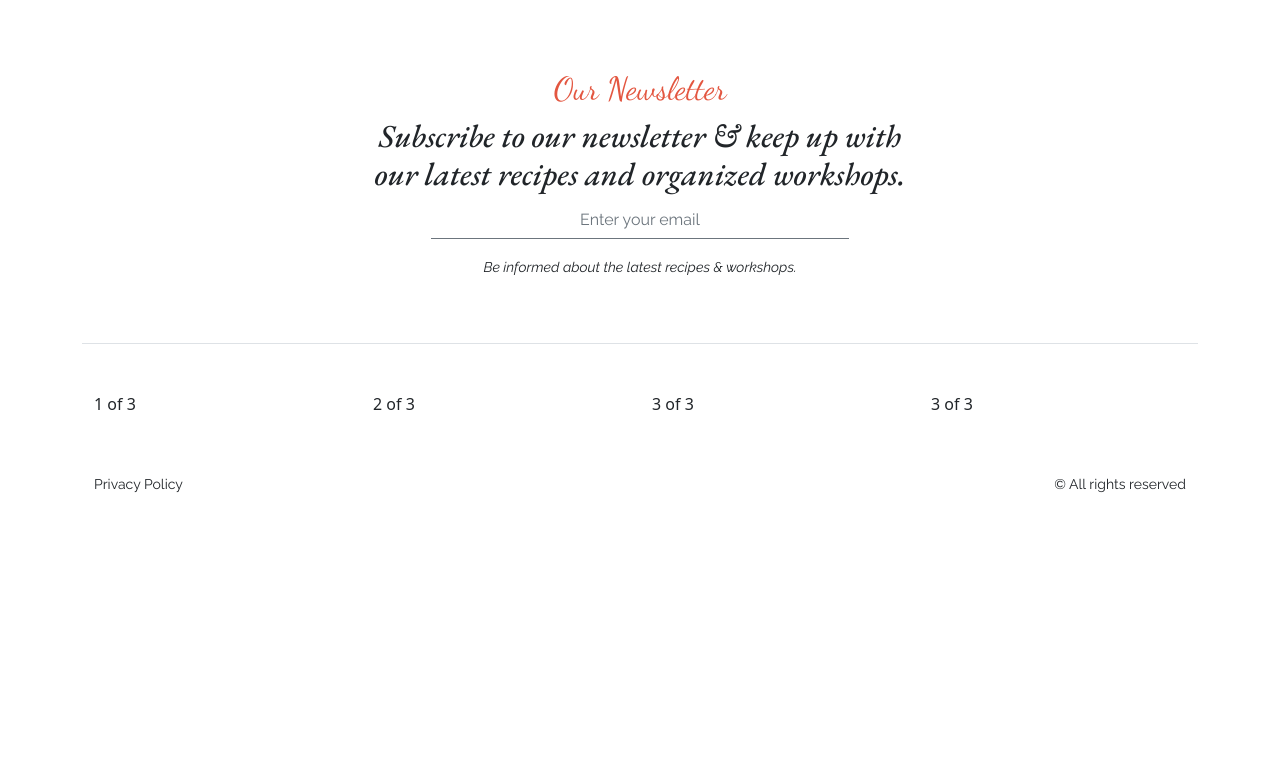
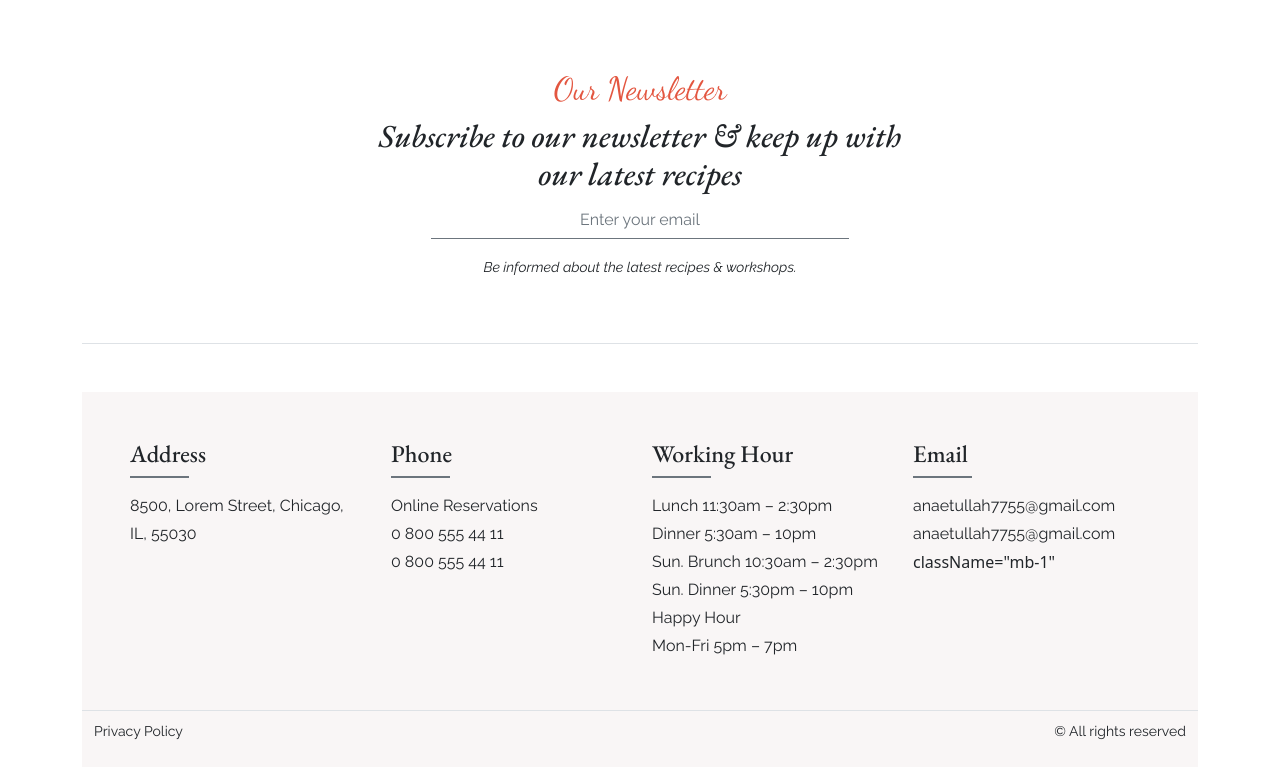
Before and after one commit to anayetullah-developer/italiano-client, a React (Vite) app: page / in a window 1280 px wide. Shown: the part 2345-3112 px from the top of the page. Before the commit the page ends 2865 px from the top, so only its background shows below. Built offline with nearby package versions, Linux system fonts and the light colour scheme.

Commit message:
Second extra section done

```diff
--- a/src/components/shared/Footer/Footer.jsx
+++ b/src/components/shared/Footer/Footer.jsx
@@ -11,8 +11,7 @@ const Footer = () => {
         </h2>
         <div className="w-50 mx-auto text-center">
           <h2 className="text-center fst-italic">
-            Subscribe to our newsletter & keep up with our latest recipes and
-            organized workshops.
+            Subscribe to our newsletter & keep up with our latest recipes
           </h2>
           <Form>
             <Form.Group className="mb-3" controlId="formGroupEmail">
@@ -29,15 +28,40 @@ const Footer = () => {
         </div>
       </div>
 
-      <Container className="my-5">
-        <Row>
-          <Col>1 of 3</Col>
-          <Col>2 of 3</Col>
-          <Col>3 of 3</Col>
-          <Col>3 of 3</Col>
+      <Container className="mt-5 bg-primary p-5 border-bottom">
+        <Row className="d-flex flex-column flex-md-row justify-content-md-between align-items-md-start align-items-center">
+          <Col>
+          <h4 className="mb-2">Address</h4>
+          <div className="border w-25 border-secondary mb-3"></div>
+          <p className="mb-1">8500, Lorem Street, Chicago,</p>
+          <p className="mb-1">IL, 55030</p>
+          </Col>
+          <Col>
+            <h4 className="mb-2 mt-md-0 mt-3">Phone</h4>
+            <div className="border w-25 border-secondary mb-3"></div>
+            <p className="mb-1">Online Reservations</p>
+            <p className="mb-1">0 800 555 44 11</p>
+            <p className="mb-1">0 800 555 44 11</p>
+          </Col>
+          <Col>
+          <h4 className="mb-2 mt-md-0 mt-3">Working Hour</h4>
+            <div className="border w-25 border-secondary mb-3"></div>
+            <p className="mb-1">Lunch 11:30am – 2:30pm</p>
+            <p className="mb-1">Dinner 5:30am – 10pm</p>
+            <p className="mb-1">Sun. Brunch 10:30am – 2:30pm</p>
+            <p className="mb-1">Sun. Dinner 5:30pm – 10pm</p>
+            <p className="mb-1">Happy Hour</p>
+            <p className="mb-1">Mon-Fri 5pm – 7pm</p>
+          </Col>
+          <Col>
+            <h4 className="mb-2 mt-md-0 mt-3">Email</h4>
+              <div className="border w-25 border-secondary mb-3"></div>
+              <p className="mb-1">anaetullah7755@gmail.com</p>
+              <p className="mb-1">anaetullah7755@gmail.com</p> className="mb-1"
+          </Col>
         </Row>
       </Container>
-      <div className="d-flex justify-content-between align-items-center container py-2">
+      <div className="d-flex justify-content-between align-items-center container py-2 bg-primary">
         <p>
           <small>Privacy Policy</small>
         </p>
```
